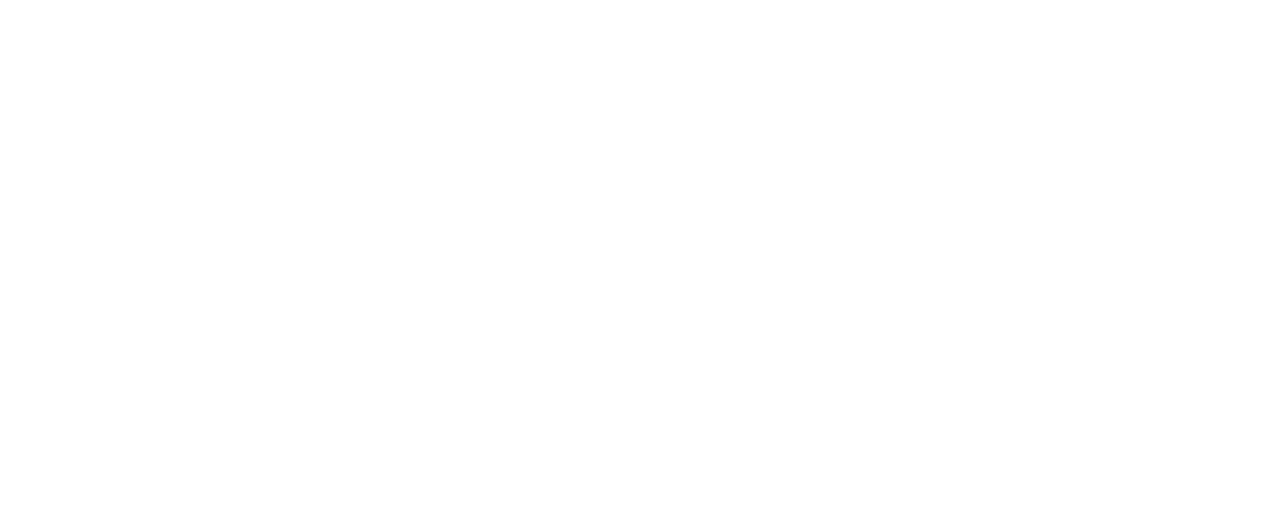
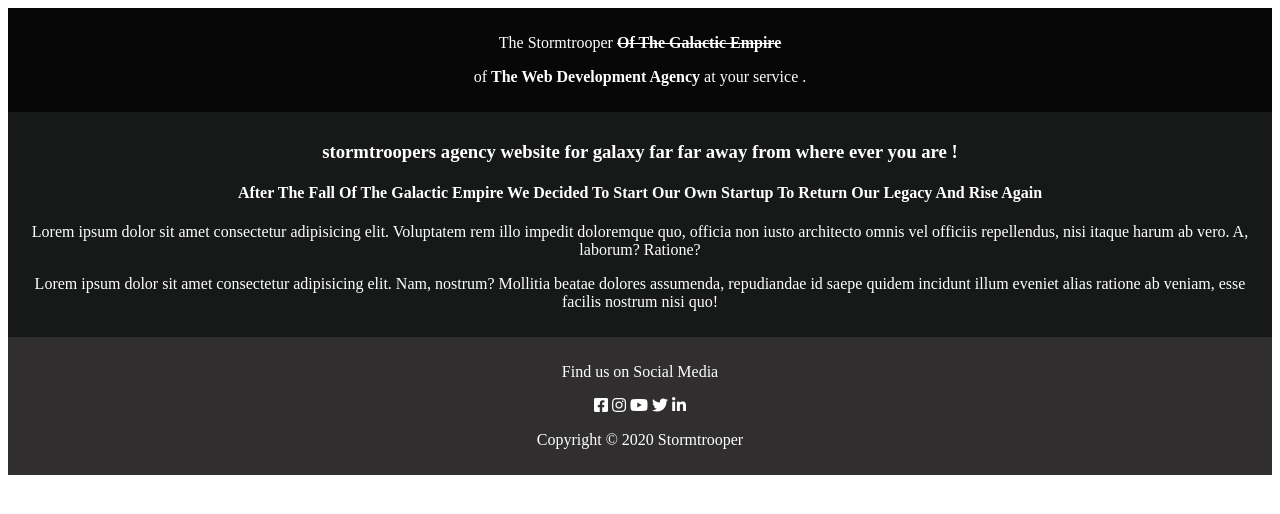
Before and after one commit to WebAhead7/stormtroopers, a plain HTML site: page index.html in a window 1280 px wide. Drawn offline with Linux system fonts and the light colour scheme.

Commit message:
Ahmad : First commit (Footer ,FULL-REVIEW,ShortReview

```diff
--- a/index.html
+++ b/index.html
@@ -3,6 +3,13 @@
   <head>
     <meta charset="UTF-8" />
     <meta name="viewport" content="width=device-width, initial-scale=1.0" />
+    <link
+      rel="stylesheet"
+      href="https://cdnjs.cloudflare.com/ajax/libs/font-awesome/5.14.0/css/all.min.css"
+      integrity="sha512-1PKOgIY59xJ8Co8+NE6FZ+LOAZKjy+KY8iq0G4B3CyeY6wYHN3yt9PW0XpSriVlkMXe40PTKnXrLnZ9+fkDaog=="
+      crossorigin="anonymous"
+    />
+
     <link rel="stylesheet" href="style.css" />
     <title>Stromtroopers Agency</title>
   </head>
@@ -11,21 +18,39 @@
       <!-- NAME > ALAA -->
     </nav>
     <div class="container">
-      <div>
+      <div id="ShortReview">
         <!-- SHORT REVIEW > AHMAD -->
+        <p>The Stormtrooper <del><b>Of The Galactic Empire</b></del></p>
+        <p>of <b>The Web Development Agency</b> at your service .</p>
+
       </div>
       <div>
         <!-- INFO ABOUT TEAM MEMBERS WITH PICTURES > AWAD -->
       </div>
-      <div>
+      <div class="FULL-REVIEW">
         <!-- ABOUT US FULL REVIEW - AHMAD -->
+        <h3>stormtroopers agency website for galaxy far far away from where ever you are ! </h3>
+        <h4>After The Fall Of The Galactic Empire We Decided To Start Our Own Startup To Return Our Legacy And Rise Again </h4>
+        <p>Lorem ipsum dolor sit amet consectetur adipisicing elit. Voluptatem rem illo impedit doloremque quo,
+          officia non iusto architecto omnis vel officiis repellendus, nisi itaque harum ab vero. A, laborum? Ratione?</p>
+          <p>Lorem ipsum dolor sit amet consectetur adipisicing elit. Nam, nostrum? Mollitia beatae dolores assumenda, repudiandae id saepe quidem incidunt illum eveniet alias ratione ab veniam, esse facilis nostrum nisi quo!</p>
       </div>
       <div>
         <!-- CONTACT US FORM > AWAD -->
       </div>
+
     </div>
     <footer>
       <!-- FOOTER - ICONS - LINKS > ANCRS - -->
+
+      <!-- Align center -->
+      <p>Find us on Social Media</p>
+      <i class="fab fa-facebook-square"></i>
+      <i class="fab fa-instagram"></i>
+      <i class="fab fa-youtube"></i>
+      <i class="fab fa-twitter"></i>
+      <i class="fab fa-linkedin-in"></i>
+      <p>Copyright © 2020 Stormtrooper</p>
     </footer>
     <script src="script.js"></script>
   </body>
--- a/style.css
+++ b/style.css
@@ -0,0 +1,24 @@
+* {
+    box-sizing: border-box;
+  }
+
+  #ShortReview{
+    background-color: rgb(7, 7, 7);
+    /* background-image: url(https://wallpapercave.com/wp/wp2539068.jpg); */
+    padding: 10px;
+    text-align: center;
+    color: white;
+  }
+  .FULL-REVIEW{
+    background-color: rgb(23, 25, 25);
+    /* background-image: url(https://wallpapercave.com/wp/wp2539068.jpg); */
+    padding: 10px;
+    text-align: center;
+    color: white;
+  }
+footer {
+    background-color: rgb(48, 46, 46);
+    padding: 10px;
+    text-align: center;
+    color: white;
+  }
```
